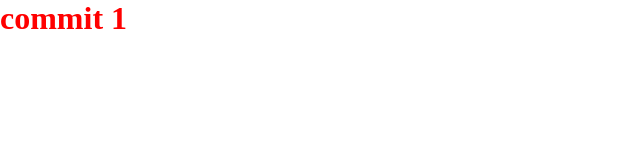
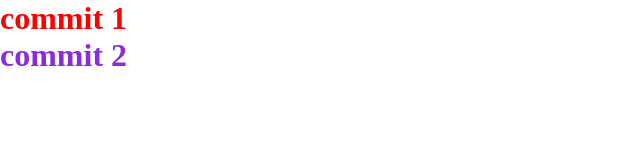
Before and after one commit to themagawo2011/lesson-14-practice-1, a plain HTML site: page index.html in a window 1280 px wide. Shown: the whole page, without its empty margins (0-640 px from the left). Drawn offline with Linux system fonts and the light colour scheme.

Commit message:
commit 2

```diff
--- a/index.html
+++ b/index.html
@@ -8,5 +8,6 @@
 </head>
 <body>
     <h1 class="commit1">commit 1</h1>
+    <h1 class="commit2">commit 2</h1>
 </body>
 </html>
--- a/style.css
+++ b/style.css
@@ -5,3 +5,7 @@
 .commit1{
     color: red;
 }
+
+.commit2{
+    color: blueviolet;
+}
```
